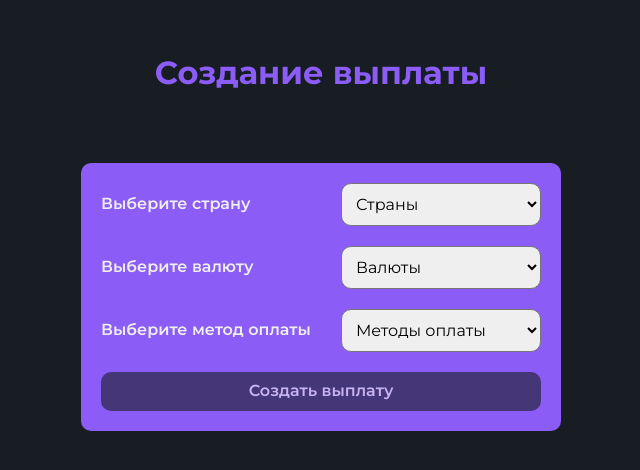
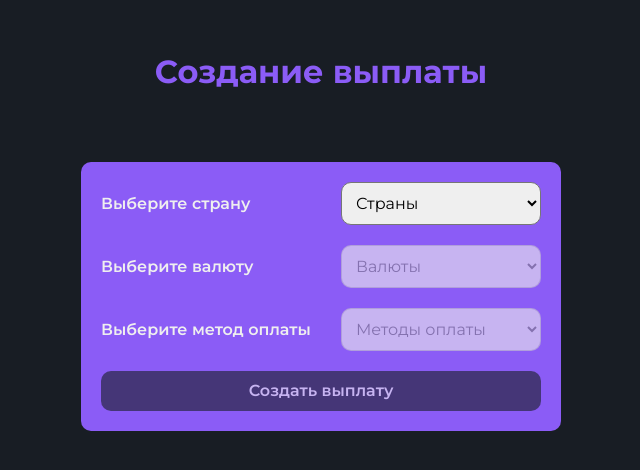
Before and after one commit to tearzday/payment-system, a React (Vite) app: page / in a window 1280 px wide. Shown: the part 168-638 px from the top of the page, without its empty margins (319-959 px from the left). Built offline with nearby package versions, Linux system fonts and the light colour scheme.

Commit message:
feat: add loader

```diff
--- a/src/entities/Payment/model/store.ts
+++ b/src/entities/Payment/model/store.ts
@@ -22,6 +22,8 @@ export const usePaymentStore = create<IPaymentStore>((set) => ({
   loadData: async () => {
     set({ isLoading: true });
     try {
+      await new Promise((resolve) => setTimeout(resolve, 1000));
+
       const [countriesData, paymentsData] = await Promise.all([
         getCountries(),
         getPaymentMethods(),
--- a/src/entities/Payment/ui/PaymentCard/PaymentCard.module.css
+++ b/src/entities/Payment/ui/PaymentCard/PaymentCard.module.css
@@ -2,4 +2,5 @@
   padding: 20px;
   background-color: var(--color-accent);
   border-radius: var(--rounded);
+  width: 250px;
 }
--- a/src/features/createPayment/ui/PaymentForm.module.css
+++ b/src/features/createPayment/ui/PaymentForm.module.css
@@ -6,3 +6,8 @@
   flex-direction: column;
   gap: 20px;
 }
+
+.disabled {
+  pointer-events: none;
+  opacity: 0.6;
+}
--- a/src/features/createPayment/ui/PaymentForm.tsx
+++ b/src/features/createPayment/ui/PaymentForm.tsx
@@ -1,9 +1,10 @@
-import type { FormEvent } from 'react';
+import { useState, type FormEvent } from 'react';
 import { Selector } from '@/shared/ui/Selector/Selector';
 import { Button } from '@/shared/ui';
 import { useNavigate } from 'react-router';
 import { useCreatePaymentForm } from '../model/hooks/useCreatePaymentForm';
 import cls from './PaymentForm.module.css';
+import { Loader } from '@/shared/ui/Loader/Loader';
 
 export const PaymentForm = () => {
   const {
@@ -21,20 +22,27 @@ export const PaymentForm = () => {
     error,
   } = useCreatePaymentForm();
 
+  const [isSubmitLoading, setIsSubmitLoading] = useState(false);
+
   const navigate = useNavigate();
 
   const submitHandler = (e: FormEvent) => {
     e.preventDefault();
+    setIsSubmitLoading(true);
+
+    setTimeout(() => {
       addPayment({
         country: currentCountry,
         currency: currentCurrency,
         paymentMethod: currentPayment,
       });
+      setIsSubmitLoading(false);
       navigate('/payment-results');
+    }, 1000);
   };
 
   if (isLoading) {
-    return <div>Загрузка...</div>;
+    return <Loader size="md" />;
   }
 
   if (error) {
@@ -42,7 +50,7 @@ export const PaymentForm = () => {
   }
 
   return (
-    <form onSubmit={submitHandler} className={cls.form}>
+    <form onSubmit={submitHandler} className={`${cls.form} ${isSubmitLoading ? cls.disabled : ''}`}>
       <Selector
         value={currentCountry}
         onChange={(e) => changeCountry(e.target.value)}
@@ -58,6 +66,7 @@ export const PaymentForm = () => {
         id="currency"
         label="Выберите валюту"
         options={currencyOptions}
+        disabled={!currentCountry}
       />
       <Selector
         value={currentPayment}
@@ -66,10 +75,11 @@ export const PaymentForm = () => {
         id="payment-method"
         label="Выберите метод оплаты"
         options={paymentOptions}
+        disabled={!currentCurrency}
       />
 
       <Button type="submit" disabled={!currentPayment}>
-        Создать выплату
+        {isSubmitLoading ? <Loader /> : 'Создать выплату'}
       </Button>
     </form>
   );
--- a/src/shared/ui/Button/Button.module.css
+++ b/src/shared/ui/Button/Button.module.css
@@ -1,10 +1,14 @@
 .btn {
+  min-height: 40px;
   padding: 10px;
   border-radius: var(--rounded);
   font-weight: 600;
   border: none;
   cursor: pointer;
   transition: var(--transition);
+  display: flex;
+  align-items: center;
+  justify-content: center;
 }
 
 .btn:disabled {
--- /dev/null
+++ b/src/shared/ui/Loader/Loader.module.css
@@ -0,0 +1,26 @@
+.loader {
+  display: inline-block;
+  border-radius: 50%;
+  border-style: solid;
+  border-color: var(--color-primary);
+  border-top-color: currentColor;
+  animation: spin 0.8s linear infinite;
+}
+
+.sm {
+  width: 13px;
+  height: 13px;
+  border-width: 2px;
+}
+
+.md {
+  width: 40px;
+  height: 40px;
+  border-width: 4px;
+}
+
+@keyframes spin {
+  to {
+    transform: rotate(360deg);
+  }
+}
--- /dev/null
+++ b/src/shared/ui/Loader/Loader.tsx
@@ -0,0 +1,9 @@
+import cls from './Loader.module.css';
+
+interface ILoaderProps {
+  size?: 'sm' | 'md';
+}
+
+export function Loader({ size = 'sm' }: ILoaderProps) {
+  return <div className={`${cls.loader} ${cls[size]}`} role="status" aria-label="Loading" />;
+}
--- a/src/shared/ui/Selector/Selector.module.css
+++ b/src/shared/ui/Selector/Selector.module.css
@@ -21,3 +21,8 @@
   background-color: var(--color-primary);
   color: var(--color-secondary);
 }
+
+.selector:disabled {
+  opacity: 0.6;
+  pointer-events: none;
+}
```
Lines whose indentation alone changed are shown as unchanged.
